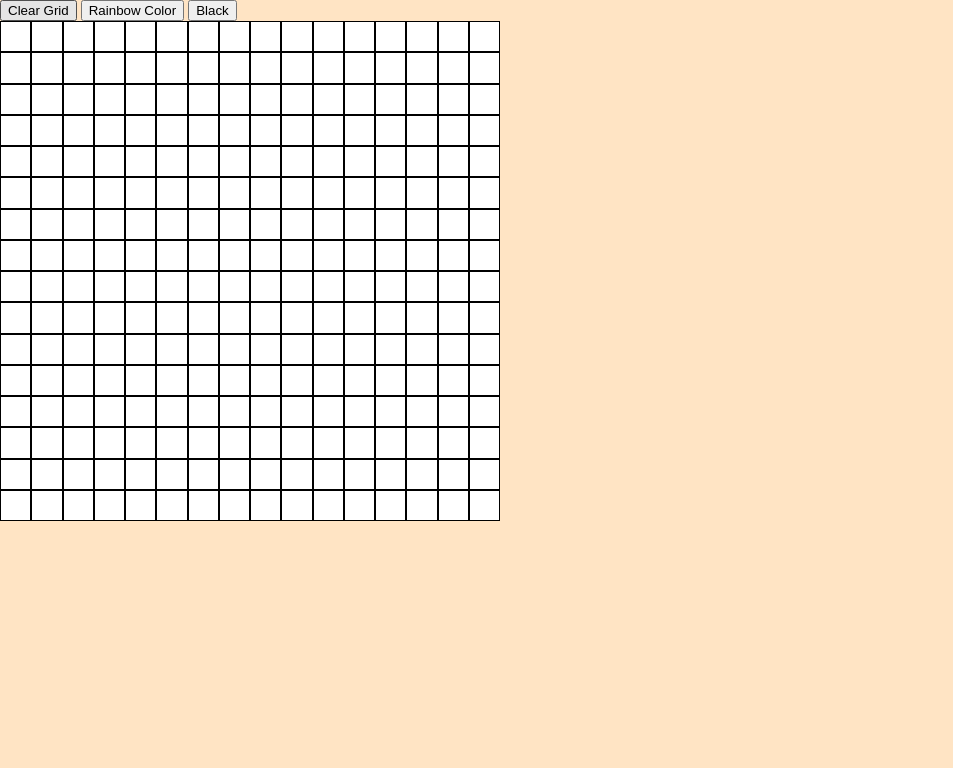
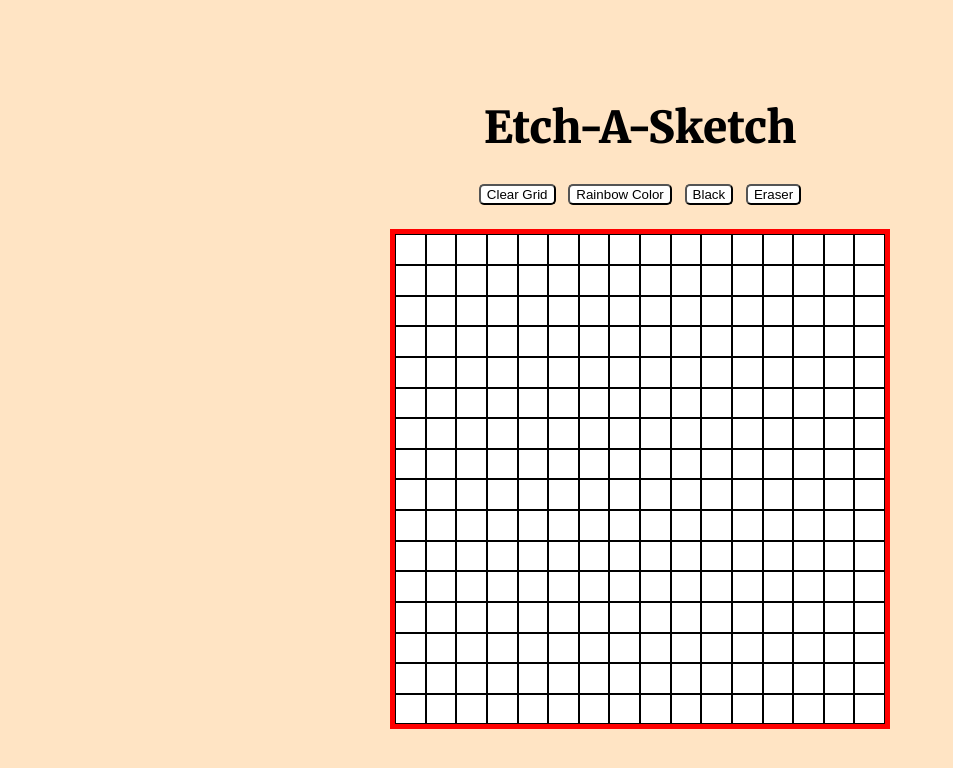
Before and after one commit to PurestDuck/etchASketch, a plain HTML site: page index.html in a window 1280 px wide. Both pictures are taken after a click on the button "Rainbow Color". Shown: the whole page, without its empty margins (0-953 px from the left). Drawn offline with Linux system fonts and the light colour scheme.

Commit message:
Update UI

```diff
--- a/index.html
+++ b/index.html
@@ -7,15 +7,22 @@
     <title>Etch-A-Sketch</title>
     <script src="script.js" defer></script>
     <link href="styles.css" rel="stylesheet">
+    <link rel="preconnect" href="https://fonts.googleapis.com">
+    <link rel="preconnect" href="https://fonts.gstatic.com" crossorigin>
+    <link href="https://fonts.googleapis.com/css2?family=Merriweather:wght@400;900&display=swap" rel="stylesheet">
 </head>
 <body>
-    <div id='buttonSpace'>
+    <div class="center">
+        <h1 class="header"> Etch-A-Sketch </h1>
+    </div>
+    <div id='buttonSpace' class="center">
         <button id="clear">Clear Grid</button>
         <button id="rainbow">Rainbow Color</button>
         <button id="black">Black</button>
+        <button id="erase">Eraser</button>
     </div>
-    <div id="container">
-
+    <div class="center">
+    <div id="container"> </div>
     </div>
 </body>
 </html>
--- a/script.js
+++ b/script.js
@@ -2,29 +2,32 @@ const container = document.querySelector('#container');
 const clearBtn = document.querySelector('#clear');
 const rainbowBtn = document.querySelector('#rainbow');
 const blackBtn = document.querySelector('#black');
+const eraserBtn = document.querySelector('#erase');
 const INITIAL_GRID = 16;
 const MAX_AMOUNT = 40;
 const MIN_AMOUNT = 1;
-let isRainbowPen = false;
+let penType = "black";
 
-
+eraserBtn.addEventListener('click',changePenEraser);
 rainbowBtn.addEventListener('click', changePenRaibow);
 blackBtn.addEventListener('click', changePenBlack);
 clearBtn.addEventListener('click', clearTiles);
 
 function changePenRaibow(){
-    isRainbowPen = true;
+    penType = "rainbow";
 }
-
+function changePenEraser(){
+    penType = "eraser"
+}
 function changePenBlack(){
-    isRainbowPen = false;
+    penType = "black";
 }
 function checkIfBlack(color){
     if(color < 0) return 0;
     return color;
 }
 function drawRainbow(e){
-    if(!e.target.style.background){
+    if(!e.target.style.background || e.target.style.background =="white" ){
         e.target.style.background = createRandomRGB();
     }else{
         let currentColor = e.target.style.background;
@@ -47,10 +50,16 @@ function createRandomRGB(){
     return `rgb(${red}, ${blue}, ${green})` ;
 }
 function drawOnTile(e) {
-    if(isRainbowPen){
-        drawRainbow(e);
-    } else{
-        e.target.style.background = `black`;
+    switch(penType){
+        case("rainbow"):
+            drawRainbow(e);
+            break;
+        case("black"):
+            e.target.style.background = `black`;
+            break;
+        case("eraser"):
+            e.target.style.background = `white`;
+            break;
     }
 }
 
@@ -71,7 +80,7 @@ function setupTiles(row, col) {
     makeTiles(row, col);
     const allTiles = document.querySelectorAll('.colorTile');
     allTiles.forEach((tile) => {
-        tile.addEventListener('mouseover', drawOnTile);
+        tile.addEventListener('mousemove', drawOnTile);
     })
 
 }
--- a/styles.css
+++ b/styles.css
@@ -4,19 +4,31 @@ html{
 *,*::before, *::after{
     box-sizing:inherit;
 }
+html, body{
+    height:100%;
+    width:100%;
+}
+.header{
+    font-weight: bold;
+    font-size: 44px;
+}
 body{
     margin:0;
     padding:0;
+    font-family: 'Merriweather', serif;
     background-color: bisque;
     display: flex;
     flex-flow: column nowrap;
+    align-content: center;
+    justify-content:center;
 }
 #container{
     width: 500px;
     height: 500px;
     display:flex;
     flex-flow: row nowrap;
-    /* align-content: flex-start; */
+    border: solid red 5px;
+
 }
 .row{
     flex: 1 1 auto;
@@ -32,3 +44,16 @@ body{
     margin: 0px;
     padding: 0px;
 }
+.center{
+    display:flex;
+    justify-content: center;
+}
+#buttonSpace{
+    margin-bottom: 3vh;
+    gap: 1vw;
+}
+button{
+    border-radius: 5px;
+    background-color: white;
+
+}
```
